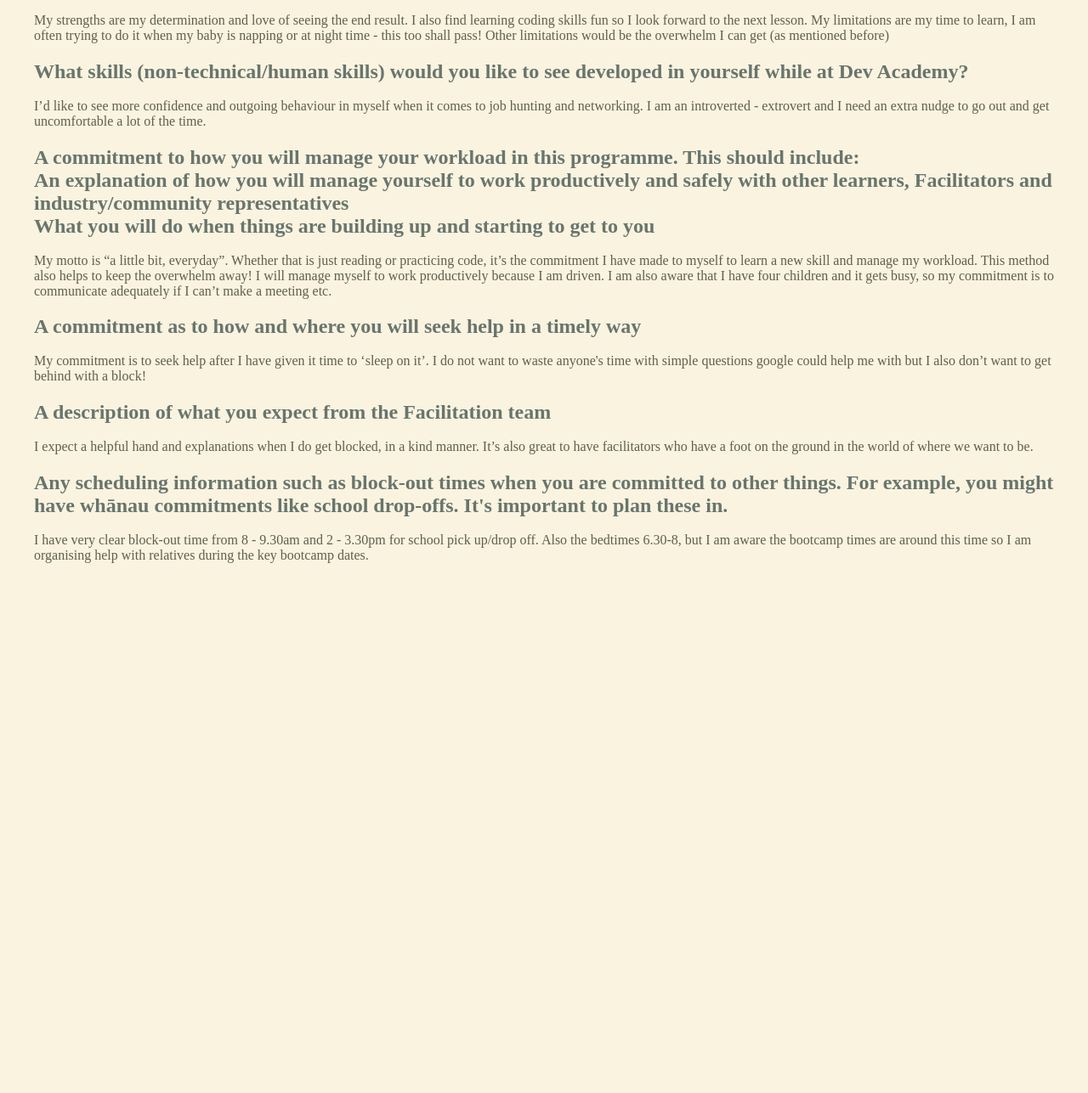
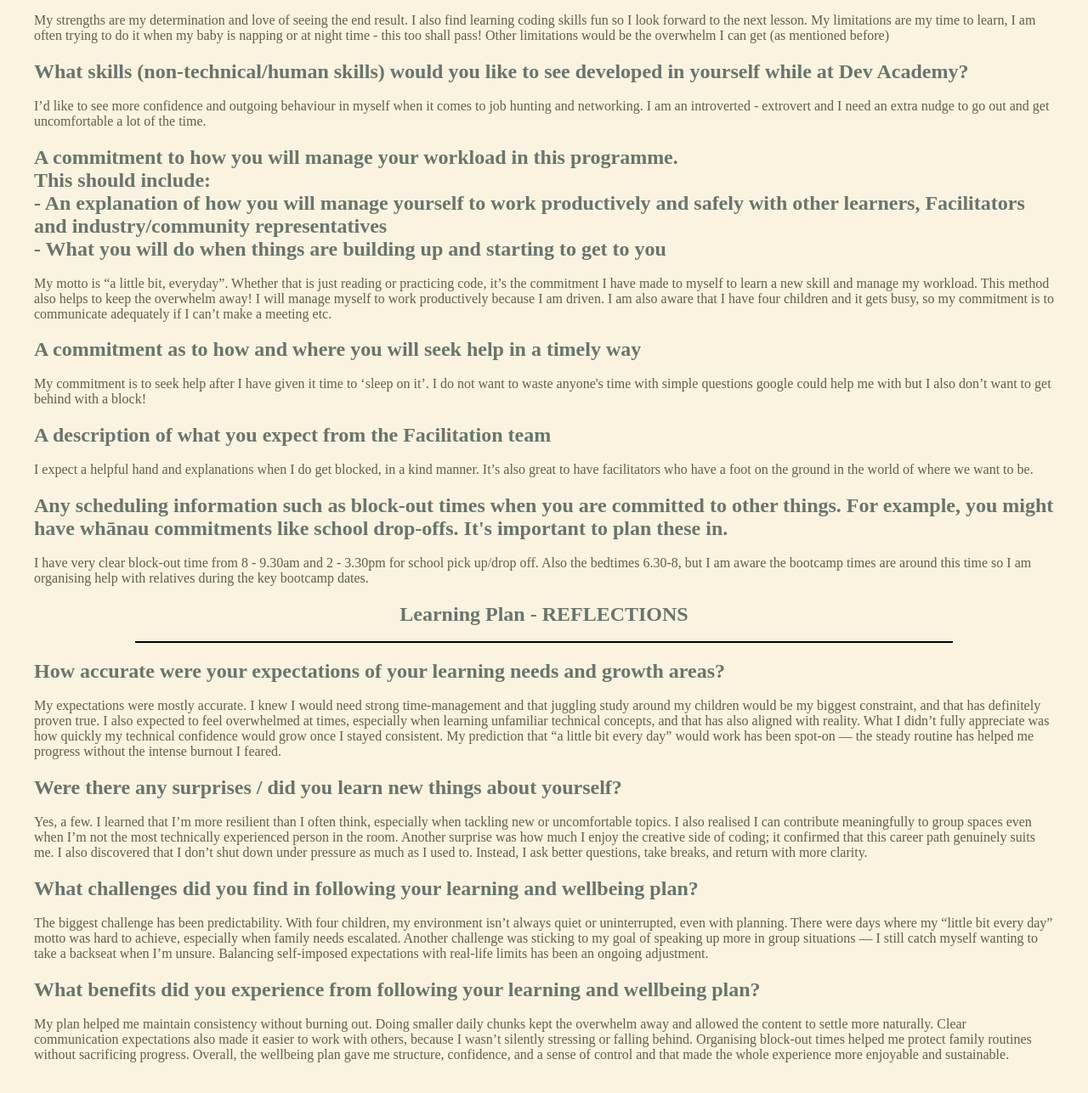
Before and after one commit to Sabrina-Rigg/Sabrina-Rigg.github.io, a plain HTML site: page blog/learning-plan.html in a window 1280 px wide. Shown: the part 1103-2390 px from the top of the page at 85% size. Before the commit the page ends 1802 px from the top, so only its background shows below. Drawn offline with Linux system fonts and the light colour scheme.

Commit message:
added learning plan reflections

```diff
--- a/blog/learning-plan.html
+++ b/blog/learning-plan.html
@@ -48,9 +48,9 @@
           <h2>What skills (non-technical/human skills) would you like to see developed in yourself while at Dev Academy?</h2>
 
           I’d like to see more confidence and outgoing behaviour in myself when it comes to job hunting and networking. I am an introverted - extrovert and I need an extra nudge to go out and get uncomfortable a lot of the time.
-          <h2>A commitment to how you will manage your workload in this programme. This should include:
-          <br>An explanation of how you will manage yourself to work productively and safely with other learners, Facilitators and industry/community representatives
-          <br>What you will do when things are building up and starting to get to you</h2>
+          <h2>A commitment to how you will manage your workload in this programme. <br>This should include:
+          <br>- An explanation of how you will manage yourself to work productively and safely with other learners, Facilitators and industry/community representatives
+          <br>- What you will do when things are building up and starting to get to you</h2>
 
           My motto is “a little bit, everyday”. Whether that is just reading or practicing code, it’s the commitment I have made to myself to learn a new skill and manage my workload. This method also helps to keep the overwhelm away!
           I will manage myself to work productively because I am driven. I am also aware that I have four children and it gets busy, so my commitment is to communicate adequately if I can’t make a meeting etc.
@@ -66,5 +66,16 @@
 
           I have very clear block-out time from 8 - 9.30am and 2 - 3.30pm for school pick up/drop off. Also the bedtimes 6.30-8, but I am aware the bootcamp times are around this time so I am organising help with relatives during the key bootcamp dates.
           </p>
+          <h1 class="main-heading">Learning Plan - REFLECTIONS</h1>
+        <hr width="80%" size="2" color="black" />
+        <p><h2>How accurate were your expectations of your learning needs and growth areas?<br></h2>
+          My expectations were mostly accurate. I knew I would need strong time-management and that juggling study around my children would be my biggest constraint, and that has definitely proven true. I also expected to feel overwhelmed at times, especially when learning unfamiliar technical concepts, and that has also aligned with reality. What I didn’t fully appreciate was how quickly my technical confidence would grow once I stayed consistent. My prediction that “a little bit every day” would work has been spot-on — the steady routine has helped me progress without the intense burnout I feared.
+          <h2>Were there any surprises / did you learn new things about yourself?<br></h2>
+          Yes, a few. I learned that I’m more resilient than I often think, especially when tackling new or uncomfortable topics. I also realised I can contribute meaningfully to group spaces even when I’m not the most technically experienced person in the room. Another surprise was how much I enjoy the creative side of coding; it confirmed that this career path genuinely suits me. I also discovered that I don’t shut down under pressure as much as I used to. Instead, I ask better questions, take breaks, and return with more clarity.
+          <h2>What challenges did you find in following your learning and wellbeing plan?<br></h2>
+          The biggest challenge has been predictability. With four children, my environment isn’t always quiet or uninterrupted, even with planning. There were days where my “little bit every day” motto was hard to achieve, especially when family needs escalated. Another challenge was sticking to my goal of speaking up more in group situations — I still catch myself wanting to take a backseat when I’m unsure. Balancing self-imposed expectations with real-life limits has been an ongoing adjustment.
+          <h2>What benefits did you experience from following your learning and wellbeing plan?<br></h2>
+          My plan helped me maintain consistency without burning out. Doing smaller daily chunks kept the overwhelm away and allowed the content to settle more naturally. Clear communication expectations also made it easier to work with others, because I wasn’t silently stressing or falling behind. Organising block-out times helped me protect family routines without sacrificing progress. Overall, the wellbeing plan gave me structure, confidence, and a sense of control and that made the whole experience more enjoyable and sustainable.
+        </p>
   </body>
 </html>
```
